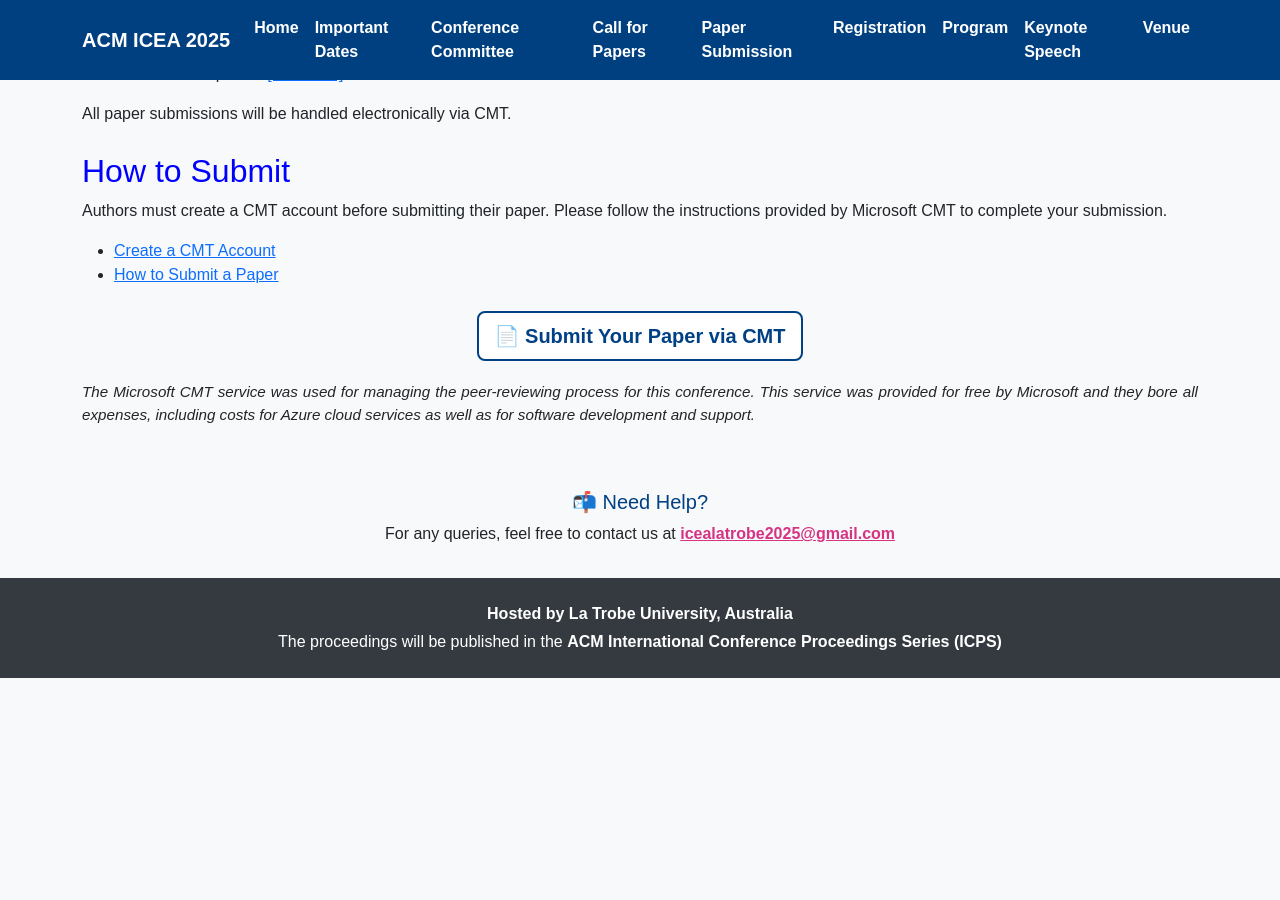
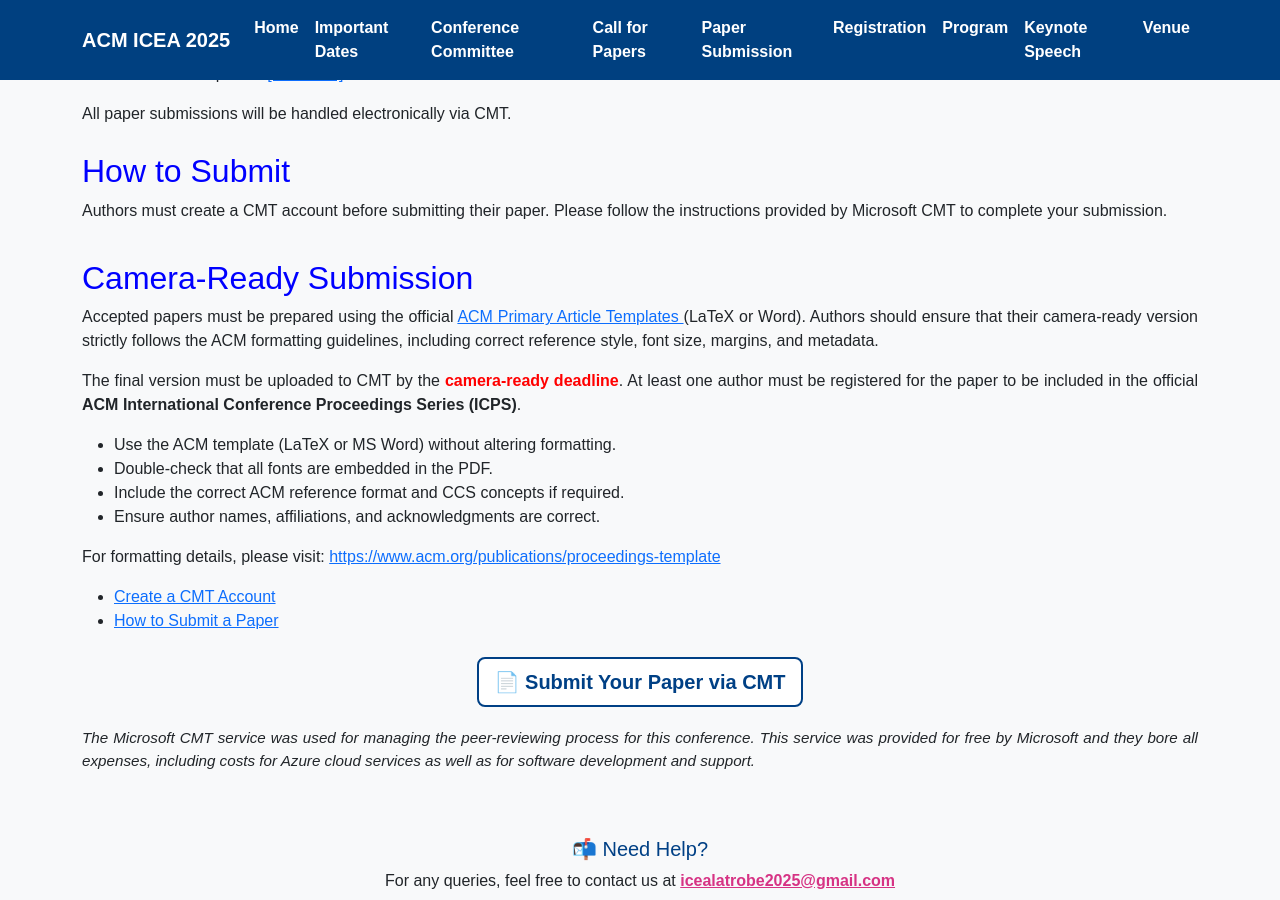
Before and after one commit to icea2025/latrobe, a Jekyll site: the page submission/index.html, which Jekyll copies as it is, in a window 1280 px wide and 900 px high, scrolled down 508 px. Built offline with Jekyll 4.4.1, drawn with Linux system fonts in a browser that asks for light colours; before the commit the page ends 1186 px from its top, so only the background shows below that.

Commit message:
Update index.html

```diff
--- a/submission/index.html
+++ b/submission/index.html
@@ -104,6 +104,36 @@
       Authors must create a CMT account before submitting their paper. Please follow the instructions
       provided by Microsoft CMT to complete your submission.
     </p>
+    <div style="padding-top: 20px">
+  <h2 style="color: #0000ff">Camera-Ready Submission</h2>
+  <p style="text-align: justify">
+    Accepted papers must be prepared using the official
+    <a href="https://www.acm.org/publications/proceedings-template" target="_blank">
+      ACM Primary Article Templates
+    </a> (LaTeX or Word). Authors should ensure that their camera-ready version strictly follows the
+    ACM formatting guidelines, including correct reference style, font size, margins, and metadata.
+  </p>
+  <p style="text-align: justify">
+    The final version must be uploaded to CMT by the <b style="color: #ff0000">camera-ready deadline</b>.
+    At least one author must be registered for the paper to be included in the official
+    <strong>ACM International Conference Proceedings Series (ICPS)</strong>.
+  </p>
+  <ul>
+    <li style="text-align: justify;">Use the ACM template (LaTeX or MS Word) without altering formatting.</li>
+    <li style="text-align: justify;">Double-check that all fonts are embedded in the PDF.</li>
+    <li style="text-align: justify;">Include the correct ACM reference format and CCS concepts if required.</li>
+    <li style="text-align: justify;">Ensure author names, affiliations, and acknowledgments are correct.</li>
+  </ul>
+  <p style="text-align: justify">
+    For formatting details, please visit:
+    <a href="https://www.acm.org/publications/proceedings-template" target="_blank">
+      https://www.acm.org/publications/proceedings-template
+    </a>
+  </p>
+</div>
+
+
+
     <ul>
       <li><a href="https://cmt3.research.microsoft.com/docs/help/general/account-creation.html" target="_blank">Create a CMT Account</a></li>
       <li><a href="https://cmt3.research.microsoft.com/docs/help/author/author-submission-form.html" target="_blank">How to Submit a Paper</a></li>
```
